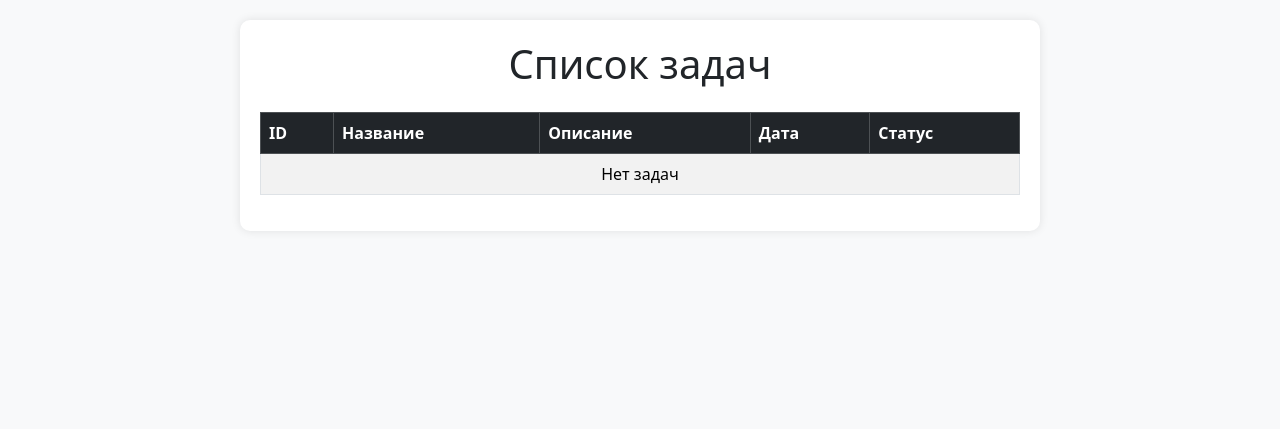
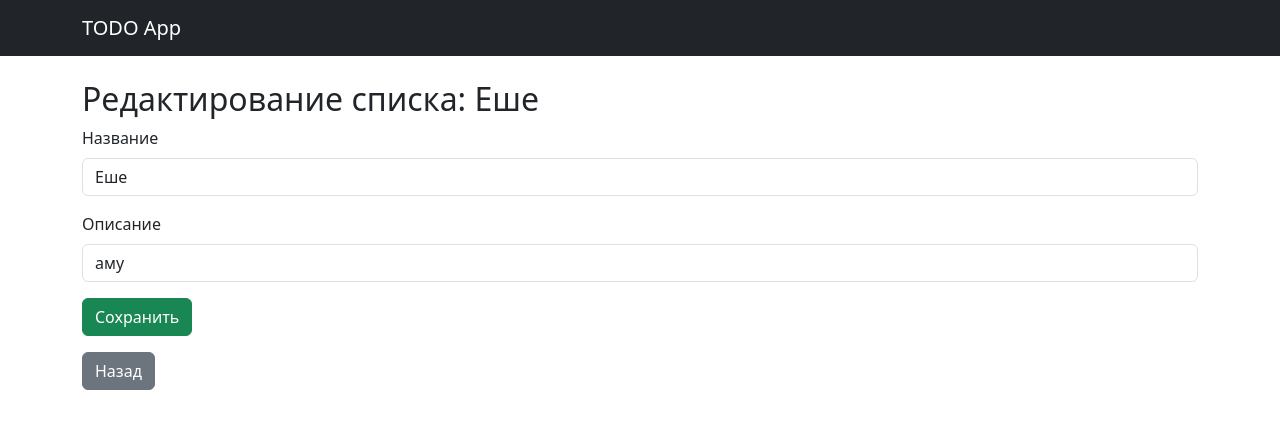
Before and after one commit to S-NOWNUM-B/-Bek-End, a Django app: page /todo-lists/2/edit/ in a window 1280 px wide. Shown: the top 429 px of the page. Run offline with Django 5.2, Linux system fonts and the light colour scheme; data comes from the database, SQL or seed files in the repository; some libraries are stand-ins or nearby versions.

Commit message:
Данные добавлены - 27.03.2025

```diff
--- a/HW_4/todos/templates/todos/base.html
+++ b/HW_4/todos/templates/todos/base.html
@@ -1,64 +1,23 @@
-{% load static %}
-
 <!DOCTYPE html>
 <html lang="ru">
 <head>
     <meta charset="UTF-8">
     <meta name="viewport" content="width=device-width, initial-scale=1.0">
-    <title>Список задач</title>
-    <link rel="stylesheet" href="{% static 'bootstrap/css/bootstrap.css' %}">
-    <style>
-        body {
-            background-color: #f8f9fa;
-            padding: 20px;
-        }
-        .container {
-            max-width: 800px;
-            background: white;
-            padding: 20px;
-            border-radius: 10px;
-            box-shadow: 0 0 10px rgba(0, 0, 0, 0.1);
-        }
-    </style>
+    <title>{% block title %}TODO App{% endblock %}</title>
+    <link rel="stylesheet" href="/static/bootstrap/css/bootstrap.css">
 </head>
 <body>
 
-<div class="container">
-    <h1 class="text-center mb-4">Список задач</h1>
+    <nav class="navbar navbar-expand-lg navbar-dark bg-dark">
+        <div class="container">
+            <a class="navbar-brand" href="{% url 'todo_lists' %}">TODO App</a>
+        </div>
+    </nav>
 
-    <table class="table table-bordered table-striped">
-        <thead class="table-dark">
-            <tr>
-                <th>ID</th>
-                <th>Название</th>
-                <th>Описание</th>
-                <th>Дата</th>
-                <th>Статус</th>
-            </tr>
-        </thead>
-        <tbody>
-            {% for todo in todos %}
-            <tr>
-                <td>{{ todo.id }}</td>
-                <td>{{ todo.title }}</td>
-                <td>{{ todo.description }}</td>
-                <td>{{ todo.due_date }}</td>
-                <td>
-                    {% if todo.status %}
-                        <span class="badge bg-success">Выполнено</span>
-                    {% else %}
-                        <span class="badge bg-danger">Не выполнено</span>
-                    {% endif %}
-                </td>
-            </tr>
-            {% empty %}
-            <tr>
-                <td colspan="5" class="text-center">Нет задач</td>
-            </tr>
-            {% endfor %}
-        </tbody>
-    </table>
-</div>
+    <div class="container mt-4">
+        {% block content %}{% endblock %}
+    </div>
 
+    <script src="/static/bootstrap/js/bootstrap.bundle.js"></script>
 </body>
 </html>
```
Also changed, not shown: 4 other files.
